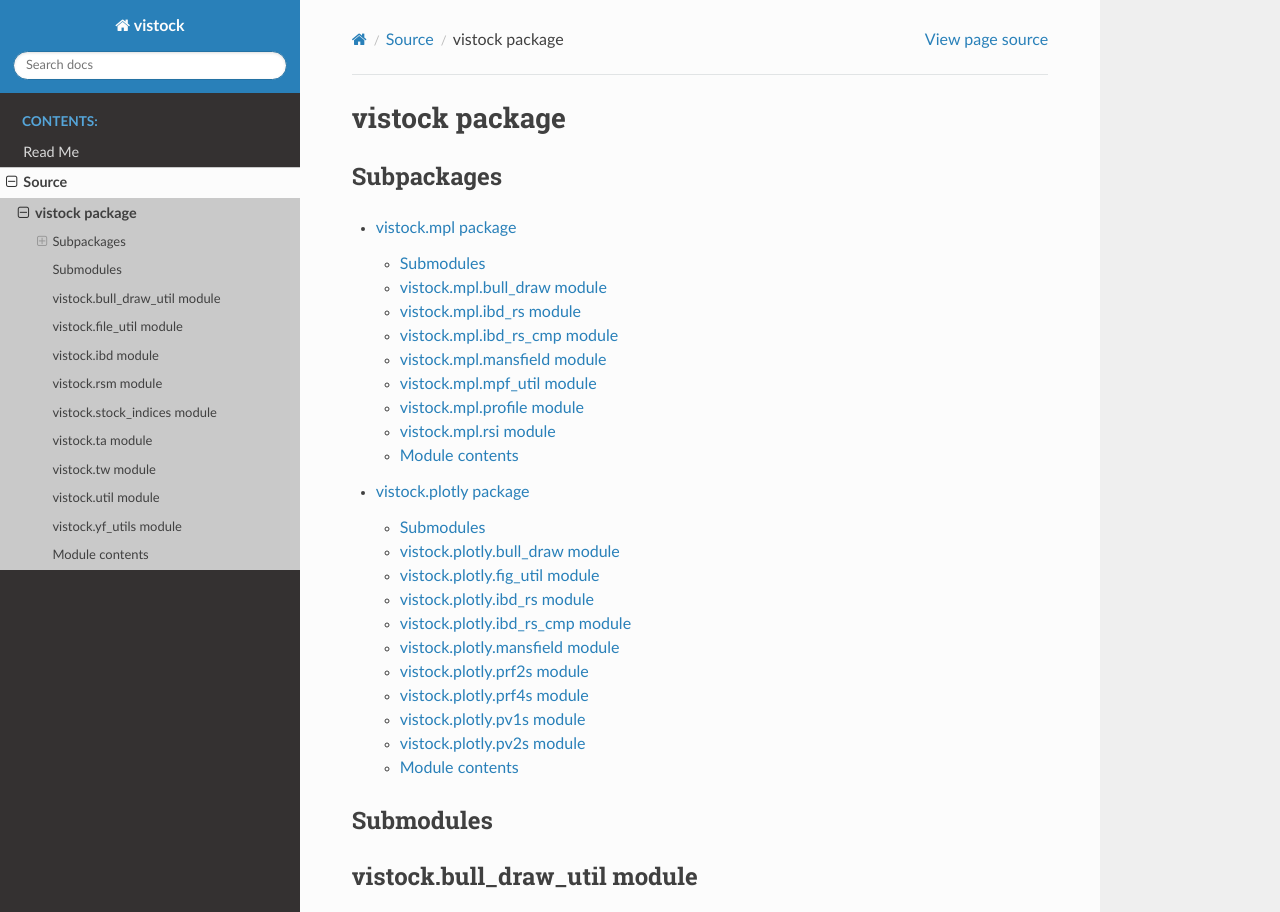
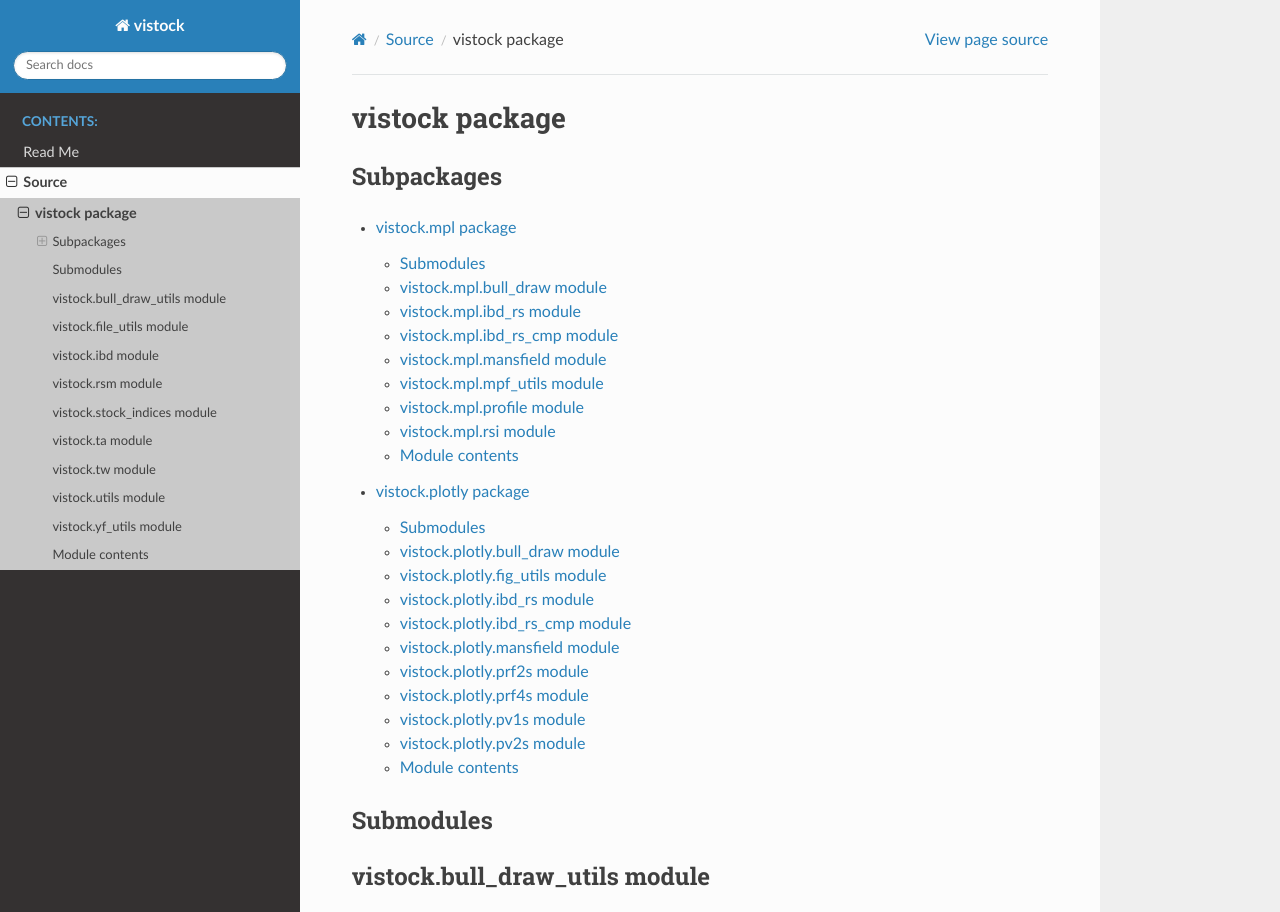
Before and after one commit to yorkjong/vistock, a Sphinx documentation site: the page built from docs/vistock.rst, in a window 1280 px wide and 1400 px high, cut to the strip 0-912 px from the top of the window. Built offline with Sphinx 7.4.7 and the Read the Docs theme 2.0.0, drawn with Linux system fonts in a browser that asks for light colours; some of the changed text lies outside the part shown.

Commit message:
docs: Regenerate Sphinx documentation after renaming *util.py to *utils.py
- Updated Sphinx documentation by rerunning sphinx-apidoc due to the renaming of utility modules.
- Adjusted documentation output to reflect changes in module names from *util.py to *utils.py.
- Ensured that all references and links in the documentation are consistent with the new module names.

```diff
--- a/docs/vistock.mpl.rst
+++ b/docs/vistock.mpl.rst
@@ -36,10 +36,10 @@ vistock.mpl.mansfield module
    :undoc-members:
    :show-inheritance:
 
-vistock.mpl.mpf\_util module
-----------------------------
+vistock.mpl.mpf\_utils module
+-----------------------------
 
-.. automodule:: vistock.mpl.mpf_util
+.. automodule:: vistock.mpl.mpf_utils
    :members:
    :undoc-members:
    :show-inheritance:
--- a/docs/vistock.plotly.rst
+++ b/docs/vistock.plotly.rst
@@ -12,10 +12,10 @@ vistock.plotly.bull\_draw module
    :undoc-members:
    :show-inheritance:
 
-vistock.plotly.fig\_util module
--------------------------------
+vistock.plotly.fig\_utils module
+--------------------------------
 
-.. automodule:: vistock.plotly.fig_util
+.. automodule:: vistock.plotly.fig_utils
    :members:
    :undoc-members:
    :show-inheritance:
--- a/docs/vistock.rst
+++ b/docs/vistock.rst
@@ -13,18 +13,18 @@ Subpackages
 Submodules
 ----------
 
-vistock.bull\_draw\_util module
--------------------------------
+vistock.bull\_draw\_utils module
+--------------------------------
 
-.. automodule:: vistock.bull_draw_util
+.. automodule:: vistock.bull_draw_utils
    :members:
    :undoc-members:
    :show-inheritance:
 
-vistock.file\_util module
--------------------------
+vistock.file\_utils module
+--------------------------
 
-.. automodule:: vistock.file_util
+.. automodule:: vistock.file_utils
    :members:
    :undoc-members:
    :show-inheritance:
@@ -69,10 +69,10 @@ vistock.tw module
    :undoc-members:
    :show-inheritance:
 
-vistock.util module
--------------------
+vistock.utils module
+--------------------
 
-.. automodule:: vistock.util
+.. automodule:: vistock.utils
    :members:
    :undoc-members:
    :show-inheritance:
```
